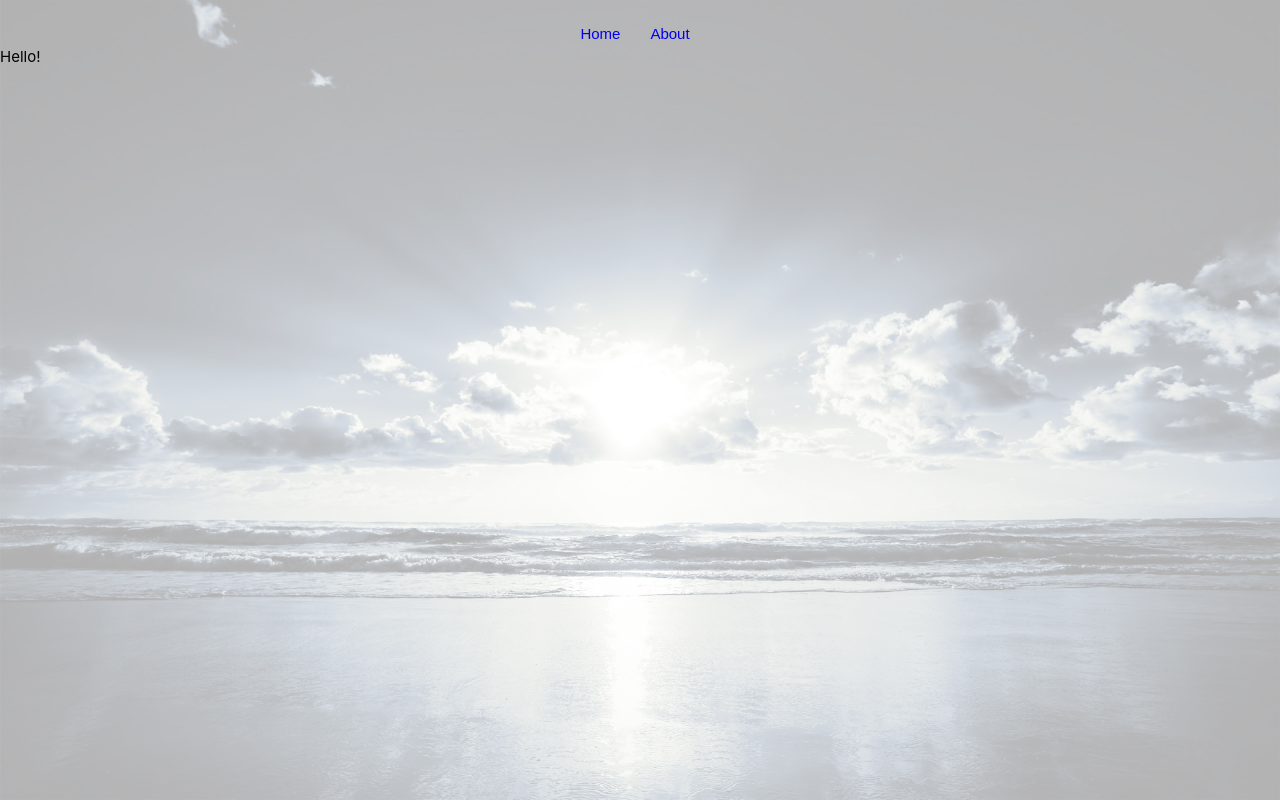
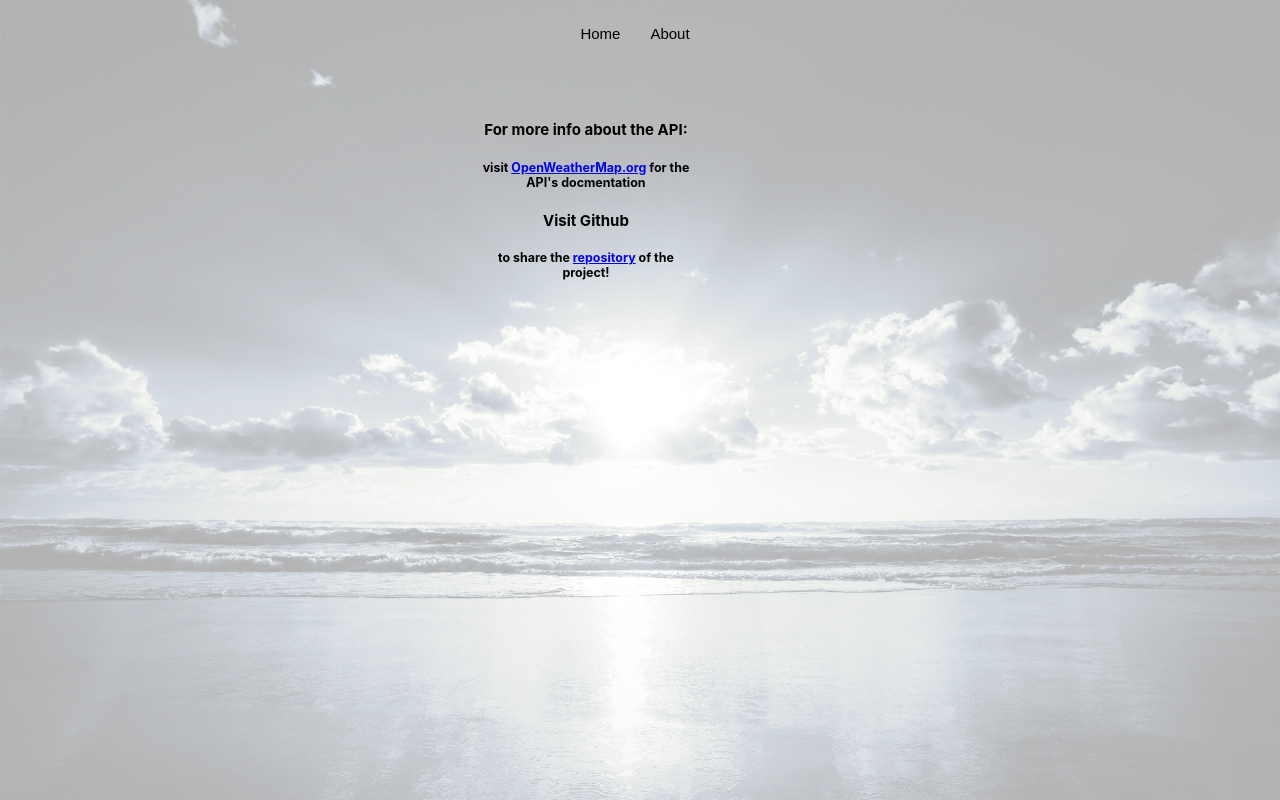
Before and after one commit to SpiRR/WeatherApp_v2, a React (Create React App) app in the folder weatherapp/: page /about in a window 1280 px wide. Built offline with nearby package versions, Linux system fonts and the light colour scheme.

Commit message:
final touches
not resposive

```diff
--- a/weatherapp/src/pages/AboutPage.js
+++ b/weatherapp/src/pages/AboutPage.js
@@ -4,7 +4,15 @@ export default class About extends Component {
     render(){
         return(
             <div className="aboutcontainer">
-                Hello!
+                <div className="api">
+                    <h4>For more info about the API:</h4>
+                    <h5>visit <a href='https://openweathermap.org/current' target='_blank' rel="noopener noreferrer">OpenWeatherMap.org</a> for the API's docmentation</h5>
+                </div>
+
+                <div className="git">
+                    <h4>Visit Github</h4>
+                    <h5>to share the <a href='https://github.com/SpiRR/WeatherApp_v2' target='_blank' rel="noopener noreferrer">repository</a> of the project!</h5>
+                </div>
             </div>
         );
     }
--- a/weatherapp/src/pages/WeatherOutput.js
+++ b/weatherapp/src/pages/WeatherOutput.js
@@ -14,7 +14,7 @@ export default class WeatherOutput extends Component {
                 {this.props.temp_min && <p> <label><strong>Min. Temperature: </strong></label> <i>{this.props.temp_min} </i> <FaTemperatureLow className='FaTemperatureLow' /></p>}
                 {this.props.temp_max && <p> <label><strong>Max. Temperature: </strong></label> <i>{this.props.temp_max} </i> <FaTemperatureHigh className='FaTemperatureHigh'/></p>}
                 {this.props.feels_like && <p> <label><strong>Temp. feels like: </strong></label> <i>{this.props.feels_like}</i> &#8451; </p>}
-                {this.props.error && <p className="error"> <strong>{this.props.error} </strong></p>}
+                {this.props.error && <p className="error"> <strong>{this.props.error}! </strong></p>}
             </div>
         );
     }
--- a/weatherapp/src/pages/style.css
+++ b/weatherapp/src/pages/style.css
@@ -32,10 +32,15 @@ body {
 
 .navbar button a {
     text-decoration: none;
+    color: black;
 }
 
 .navbar button:hover{
-    background-color: teal;
+    background-color: lightblue;
+}
+
+.navbar button a::after {
+    color: black;
 }
 
 .formcontainer {
@@ -52,9 +57,9 @@ body {
 
 .formcontainer .weatherForm button{
     font-size: 12px;
-    display: block;
+    display: inline-block;
     margin-bottom: 10px;
-    width: 100%;
+    width: 82%;
     border-radius: 5%;
 }
 
@@ -81,16 +86,37 @@ body {
     margin-top: 20px;
 }
 
-/* .aboutcontainer {
-} */
-
-
 .weatherinfo {
     position: absolute;
     width: 300px;
     height: 200px;
     z-index: 15;
-    top: 40%;
-    left: 55%;
+    top: 33%;
+    left: 53%;
     margin: -100px 0 0 -150px;
 }
+
+.error {
+    position: absolute;
+    width: 54%;
+    z-index: 15;
+    top: 65%;
+    left: 43%;
+    margin: -100px 0 0 -150px;
+    text-align: center;
+    color: brown;
+}
+
+.aboutcontainer {
+    position: absolute;
+    width: 17%;
+    z-index: 15;
+    top: 25%;
+    left: 49%;
+    margin: -100px 0 0 -150px;
+    text-align: center;
+}
+
+/* .aboutcontainer .git h4{
+    margin-top: 10px;
+} */
```
